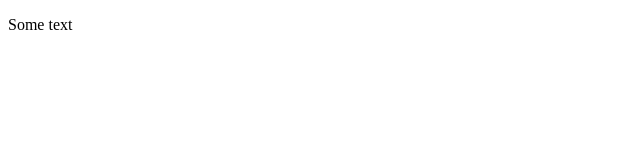
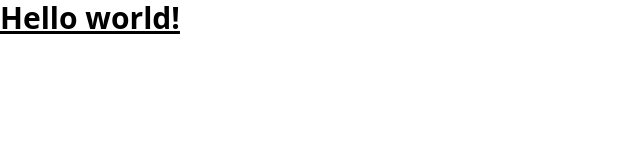
Before and after one commit to raymart-evangelista/portfolio, a website: page index.html in a window 1280 px wide. Shown: the whole page, without its empty margins (0-640 px from the left). Drawn offline with Linux system fonts and the light colour scheme.

Commit message:
working tailwindcss

```diff
--- a/index.html
+++ b/index.html
@@ -5,8 +5,11 @@
   <meta http-equiv="X-UA-Compatible" content="IE=edge">
   <meta name="viewport" content="width=device-width, initial-scale=1.0">
   <title>Raymart Evangelista Portfolio</title>
+  <link rel="stylesheet" href="/dist/output.css">
 </head>
 <body>
-  <p>Some text</p>
+  <h1 class="text-3xl font-bold underline">
+    Hello world!
+  </h1>
 </body>
 </html>
--- /dev/null
+++ b/package.json
@@ -0,0 +1,5 @@
+{
+  "devDependencies": {
+    "tailwindcss": "^3.1.8"
+  }
+}
--- /dev/null
+++ b/src/input.css
@@ -0,0 +1,3 @@
+@tailwind base;
+@tailwind components;
+@tailwind utilities;
--- /dev/null
+++ b/tailwind.config.js
@@ -0,0 +1,11 @@
+/** @type {import('tailwindcss').Config} */
+module.exports = {
+  content: [
+    "./src/**/*.{html,js}",
+    "./*.{html,js}",
+  ],
+  theme: {
+    extend: {},
+  },
+  plugins: [],
+}
```
Also changed, not shown: dist/output.css (added), 1 other file.
